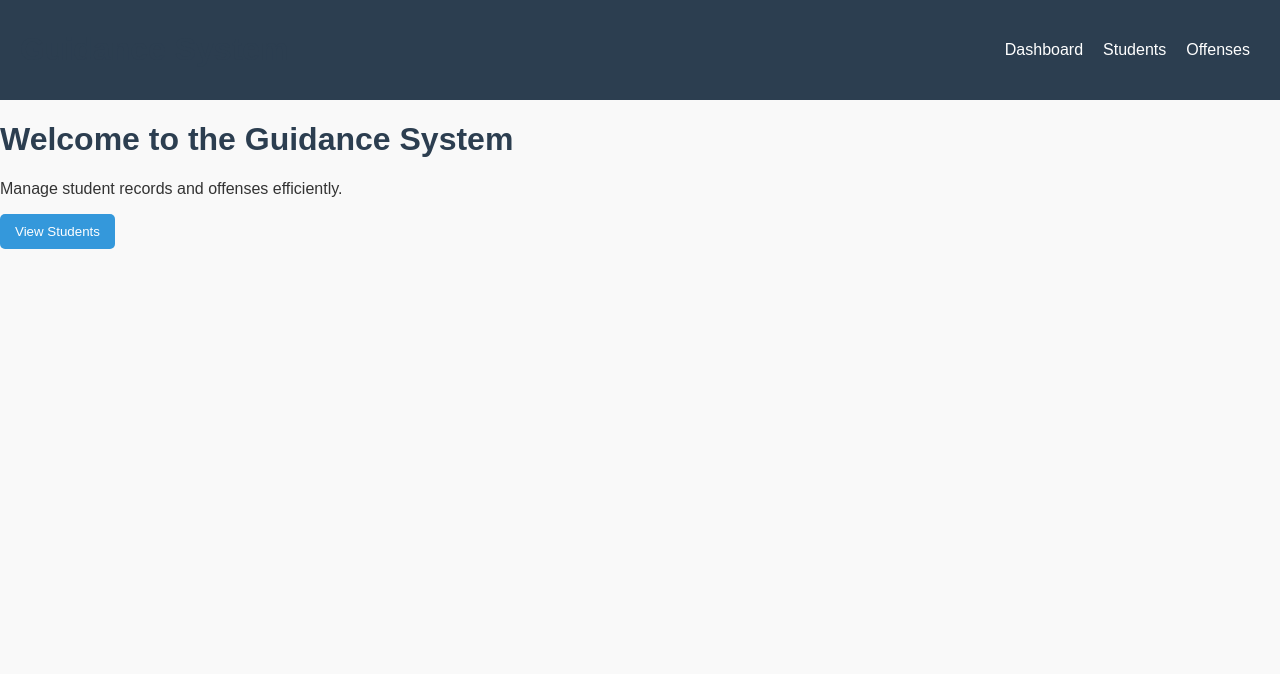
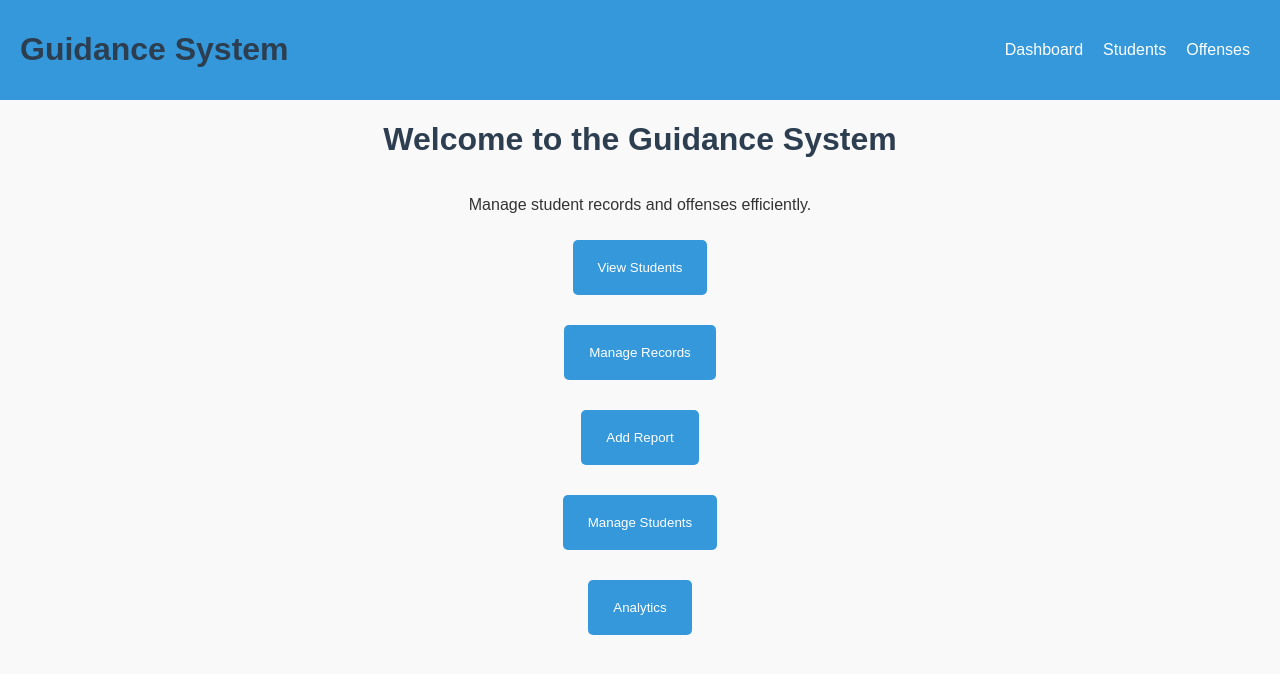
Before and after one commit to JanDanielNieto/guidancesystem, a React (Create React App) app in the folder guidance-counselor-student-management/frontend/: page / in a window 1280 px wide. Shown: the top 674 px of the page. Built offline with nearby package versions, Linux system fonts and the light colour scheme.

Commit message:
Added more buttons

```diff
--- a/guidance-counselor-student-management/frontend/src/css/styles.css
+++ b/guidance-counselor-student-management/frontend/src/css/styles.css
@@ -5,6 +5,11 @@ body {
     padding: 0;
     background-color: #f9f9f9;
     color: #333;
+  }
+
+  body.dark-mode {
+    background-color: #121212;
+    color: #ffffff;
   }
 
   h1, h2, h3 {
@@ -38,17 +43,26 @@ body {
     background-color: #3498db;
     color: white;
     border: none;
-    padding: 10px 15px;
+    padding: 20px 25px;
     cursor: pointer;
     border-radius: 5px;
+    margin: 10px;
   }
 
   button:hover {
     background-color: #2980b9;
   }
 
-  /* Navbar Styles */
   .navbar {
+    background-color: #3498db;
+    padding: 10px;
+    padding: 10px 20px;
+    display: flex;
+    justify-content: space-between;
+    align-items: center;
+  }
+
+  body.dark-mode .navbar {
     background-color: #2c3e50;
     padding: 10px 20px;
     display: flex;
@@ -65,3 +79,18 @@ body {
   .navbar a:hover {
     text-decoration: underline;
   }
+
+  .button-container {
+    display: flex;
+    flex-direction: column;
+    gap: 10px;
+    align-items: flex-start;
+    align-items: center;
+  }
+
+  .dashboard-container {
+    display: flex;
+    flex-direction: column;
+    align-items: center;
+    justify-content: center;
+  }
--- a/guidance-counselor-student-management/frontend/src/pages/Dashboard.js
+++ b/guidance-counselor-student-management/frontend/src/pages/Dashboard.js
@@ -3,10 +3,16 @@ import '../css/styles.css';
 
 const Dashboard = () => {
   return (
-    <div>
+    <div class="dashboard-container">
       <h1>Welcome to the Guidance System</h1>
       <p>Manage student records and offenses efficiently.</p>
+      <div class="button-container">
       <button onClick={() => window.location.href = '/students'}>View Students</button>
+      <button onClick={() => window.location.href = '/students'}>Manage Records</button>
+      <button onClick={() => window.location.href = '/students'}>Add Report</button>
+      <button onClick={() => window.location.href = '/students'}>Manage Students</button>
+      <button onClick={() => window.location.href = '/students'}>Analytics</button>
+      </div>
     </div>
   );
 };
```
